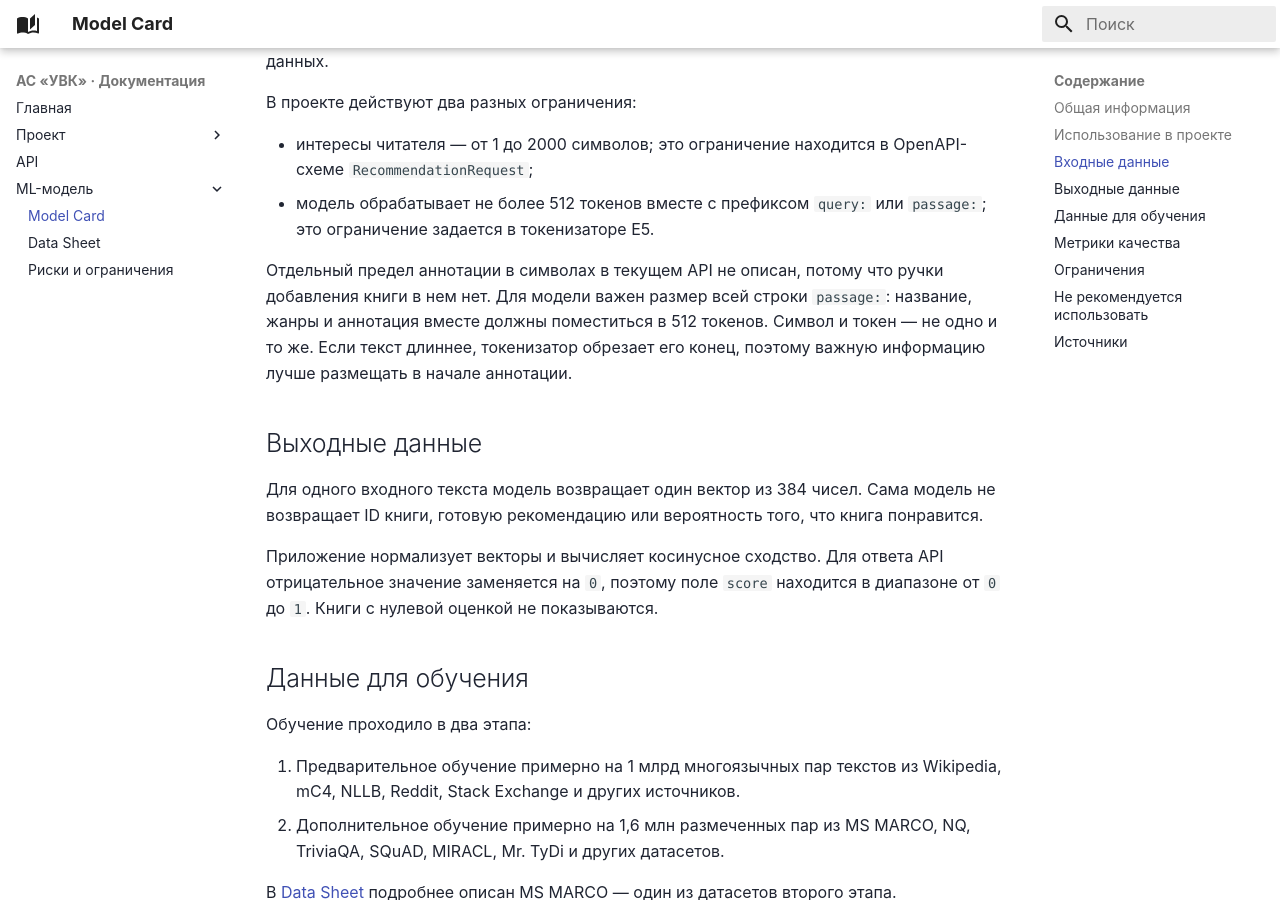
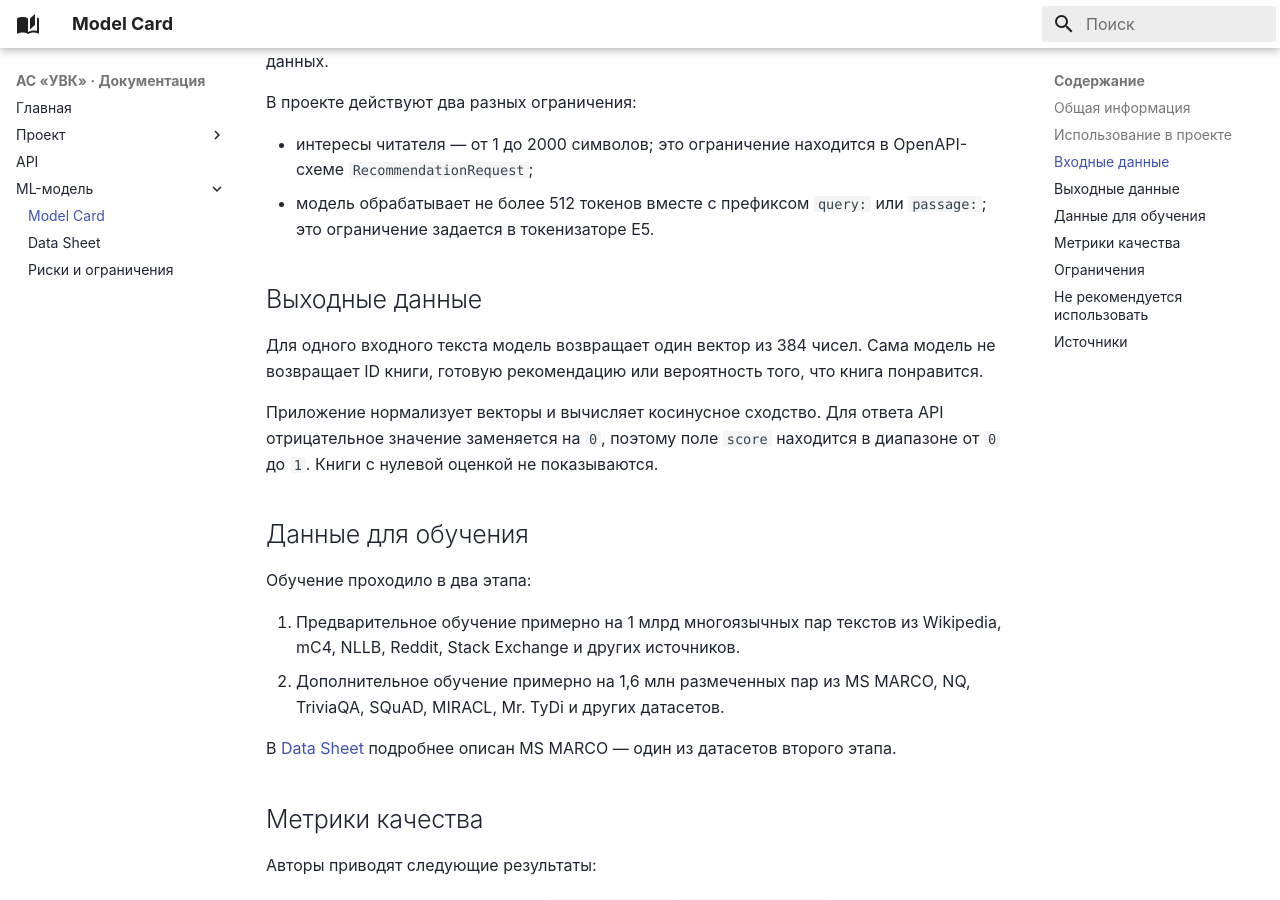
Before and after one commit to ilushka-obnimashka/docs-as-code, an MkDocs documentation site: the page built from docs/ml/model-card.md, in a window 1280 px wide and 900 px high, scrolled down 1681 px. Built offline with MkDocs 1.6.1 and Material for MkDocs 9.7.7, drawn with Linux system fonts in a browser that asks for light colours.

Commit message:
fix: add Ml in ovverides

```diff
--- a/docs/ml/model-card.md
+++ b/docs/ml/model-card.md
@@ -61,8 +61,6 @@ query: космос, путешествия и научная фантастик
 - интересы читателя — от 1 до 2000 символов; это ограничение находится в OpenAPI-схеме `RecommendationRequest`;
 - модель обрабатывает не более 512 токенов вместе с префиксом `query:` или `passage:`; это ограничение задается в токенизаторе E5.
 
-Отдельный предел аннотации в символах в текущем API не описан, потому что ручки добавления книги в нем нет. Для модели важен размер всей строки `passage:`: название, жанры и аннотация вместе должны поместиться в 512 токенов. Символ и токен — не одно и то же. Если текст длиннее, токенизатор обрезает его конец, поэтому важную информацию лучше размещать в начале аннотации.
-
 ## Выходные данные
 
 Для одного входного текста модель возвращает один вектор из 384 чисел. Сама модель не возвращает ID книги, готовую рекомендацию или вероятность того, что книга понравится.
--- a/overrides/home.html
+++ b/overrides/home.html
@@ -34,6 +34,7 @@
           <a href="{{ 'project/requirements/' | url }}">Требования</a>
           <a href="{{ 'project/diagrams/' | url }}">Диаграммы</a>
           <a href="{{ 'api/' | url }}">API и Swagger UI</a>
+          <a href="{{ 'ml/model-card/' | url }}">ML-модель</a>
         </nav>
       </details>
     </aside>
```
